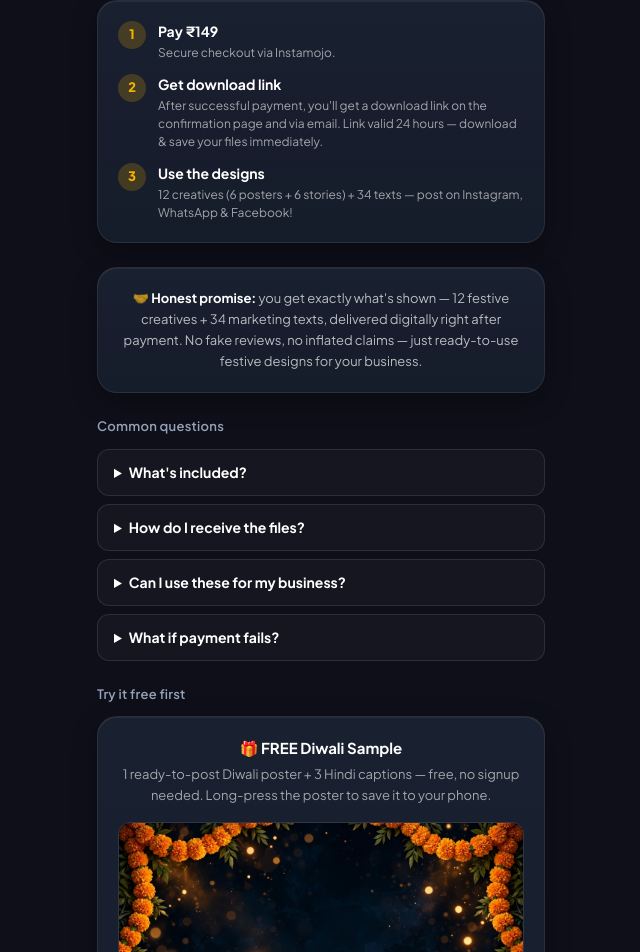
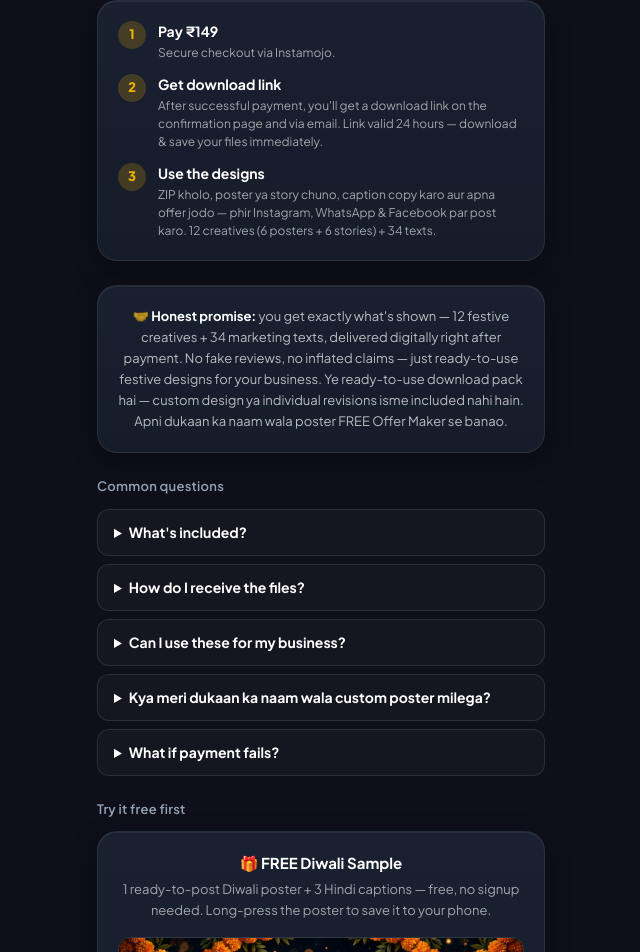
Before and after one commit to ravipratap7081-create/Rps-world-website, a Next.js app: page /diwali-business-kit in a window 1280 px wide. Shown: the part 2824-3776 px from the top of the page, without its empty margins (319-959 px from the left). Built offline with nearby package versions, Linux system fonts and the light colour scheme; no server answers.

Commit message:
Diwali pack page clarity: no custom design/revisions included, ZIP use steps, custom-poster FAQ (ChatGPT Track 3 round, price unchanged Rs 149)

```diff
--- a/app/diwali-business-kit/page.js
+++ b/app/diwali-business-kit/page.js
@@ -171,7 +171,7 @@ export default function DiwaliBusinessKitPage() {
             {[
               ["1", "Pay ₹149", "Secure checkout via Instamojo."],
               ["2", "Get download link", "After successful payment, you'll get a download link on the confirmation page and via email. Link valid 24 hours — download & save your files immediately."],
-              ["3", "Use the designs", "12 creatives (6 posters + 6 stories) + 34 texts — post on Instagram, WhatsApp & Facebook!"],
+              ["3", "Use the designs", "ZIP kholo, poster ya story chuno, caption copy karo aur apna offer jodo — phir Instagram, WhatsApp & Facebook par post karo. 12 creatives (6 posters + 6 stories) + 34 texts."],
             ].map(([n, t, d]) => (
               <li key={n} className="flex gap-3">
                 <span className="shrink-0 w-7 h-7 rounded-full bg-gold/20 text-gold font-extrabold text-[13px] flex items-center justify-center">
@@ -192,7 +192,7 @@ export default function DiwaliBusinessKitPage() {
             🤝 <strong className="text-white">Honest promise:</strong> you get exactly
             what&apos;s shown — 12 festive creatives + 34 marketing texts, delivered
             digitally right after payment. No fake reviews, no inflated claims — just
-            ready-to-use festive designs for your business.
+            ready-to-use festive designs for your business. Ye ready-to-use download pack hai — custom design ya individual revisions isme included nahi hain. Apni dukaan ka naam wala poster FREE Offer Maker se banao.
           </p>
         </PremiumCard>
 
@@ -203,6 +203,7 @@ export default function DiwaliBusinessKitPage() {
             ["What's included?", "12 festive creatives (PNG) + 34 marketing texts. Posts are 1080×1080 px, Stories are 1080×1920 px — ready to post on Instagram, WhatsApp & Facebook."],
             ["How do I receive the files?", "Digital delivery after payment! After successful payment, you'll see a download button on the confirmation page and receive an email with the download link. The link is valid for 24 hours — please download and save your files right away."],
             ["Can I use these for my business?", "Yes! Use them for your shop, salon, cafe — anywhere for your own business promotions. You may NOT resell or redistribute the files themselves."],
+            ["Kya meri dukaan ka naam wala custom poster milega?", "Nahi — ye ready-to-use download pack hai, isme custom design ya individual revisions included nahi hain. Apni dukaan ka naam wala poster FREE Offer Maker se banao (page par upar link hai)."],
             ["What if payment fails?", "Only successful payments get the download link. If money was debited on a failed payment, your bank reverses it automatically within 3–5 working days."],
           ].map(([q, a]) => (
             <details key={q} className="rounded-xl border border-white/10 bg-white/[0.03] px-4 py-3">
```
